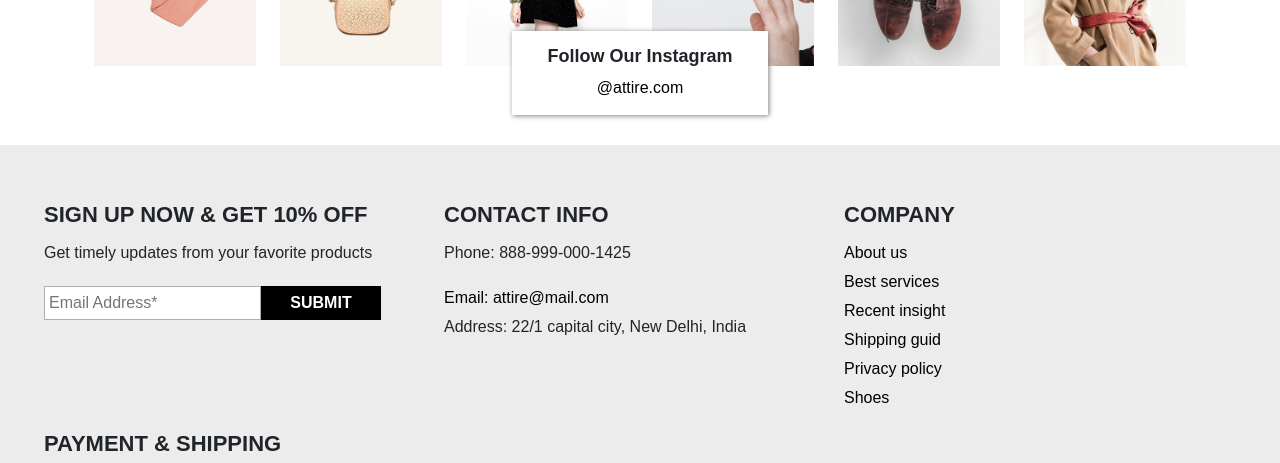
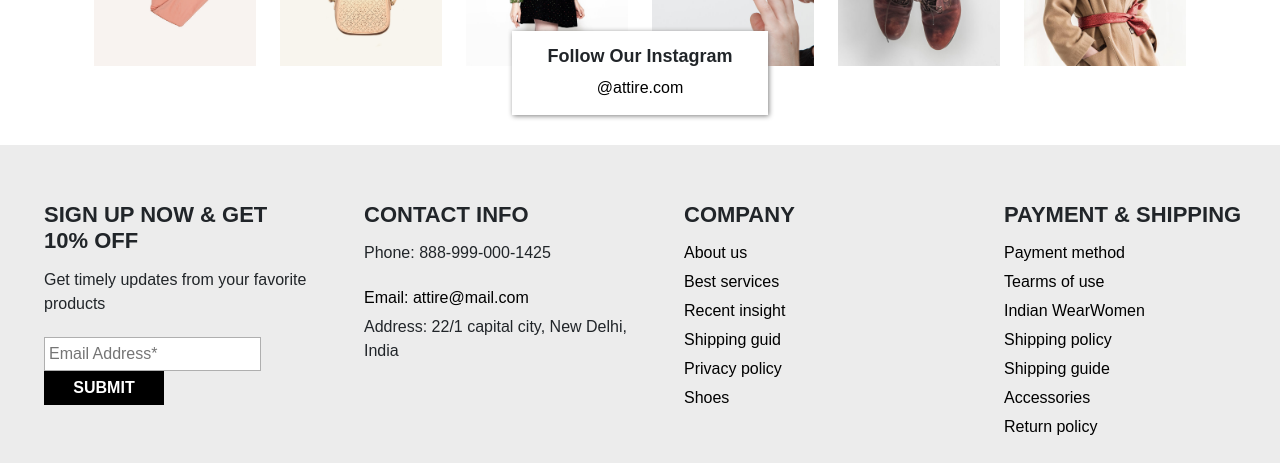
Before and after one commit to Kavitakundara/Attire-clothing-website-, a plain HTML site: page index.html in a window 1280 px wide. Shown: the part 2039-2502 px from the top of the page. Drawn offline with nearby package versions, Linux system fonts and the light colour scheme.

Commit message:
Update index.html

```diff
--- a/index.html
+++ b/index.html
@@ -256,7 +256,7 @@
     <div class="footer">
       <div class="container-fluid">
         <div class="row">
-          <div class="col-lg-2 footer-heading">
+          <div class="col-lg-3 footer-heading">
             <ul>
               <li>
                 <h2>SIGN UP NOW & GET 10% OFF</h2>
@@ -268,7 +268,7 @@
                   id="emailbtn">SUBMIT</button></li>
             </ul>
           </div>
-          <div class="col-lg-2 footer-heading">
+          <div class="col-lg-3 footer-heading">
 
             <ul>
               <li>
@@ -284,7 +284,7 @@
             </ul>
           </div>
 
-          <div class="col-lg-2 footer-heading">
+          <div class="col-lg-3 footer-heading">
 
             <ul>
               <li>
@@ -298,7 +298,7 @@
               <li><a href="javascript:void(0)">Shoes</a></li>
             </ul>
           </div>
-          <div class="col-lg-2 footer-heading">
+          <div class="col-lg-3 footer-heading">
 
             <ul>
               <li>
```
